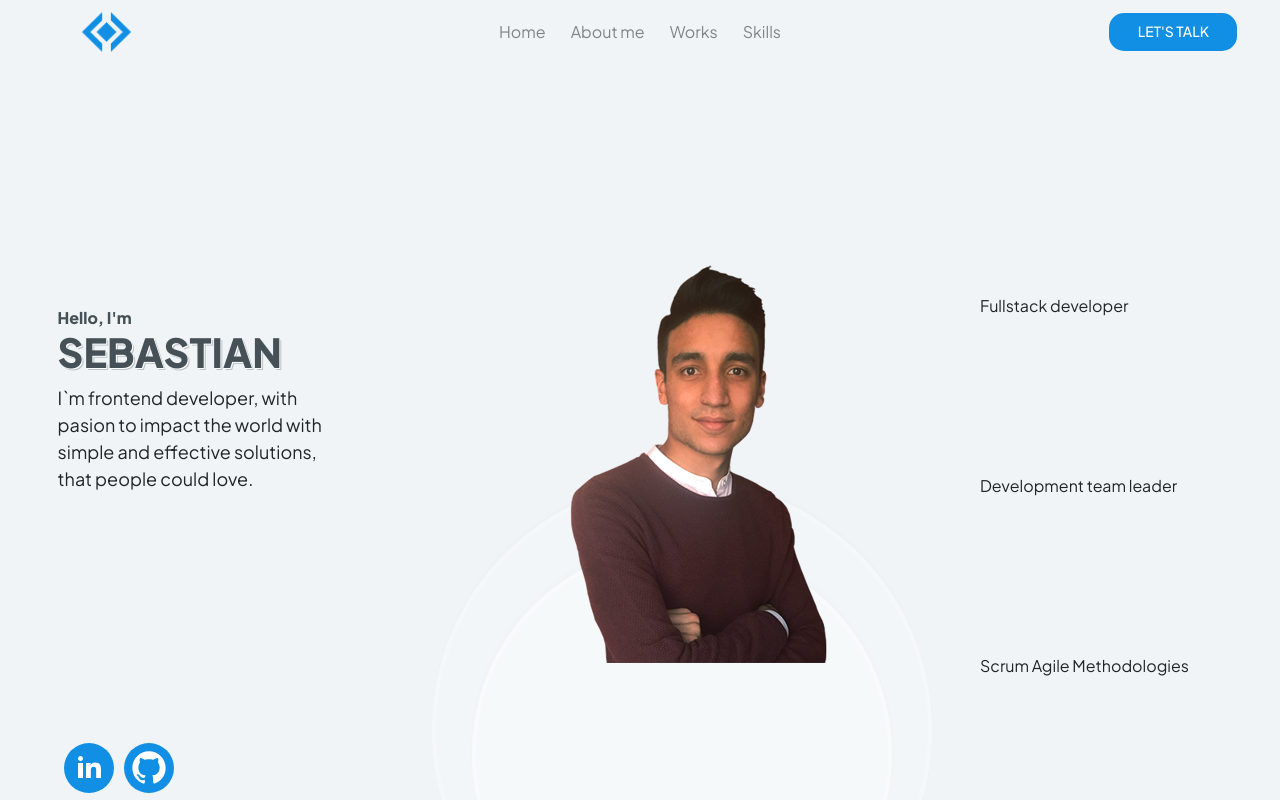
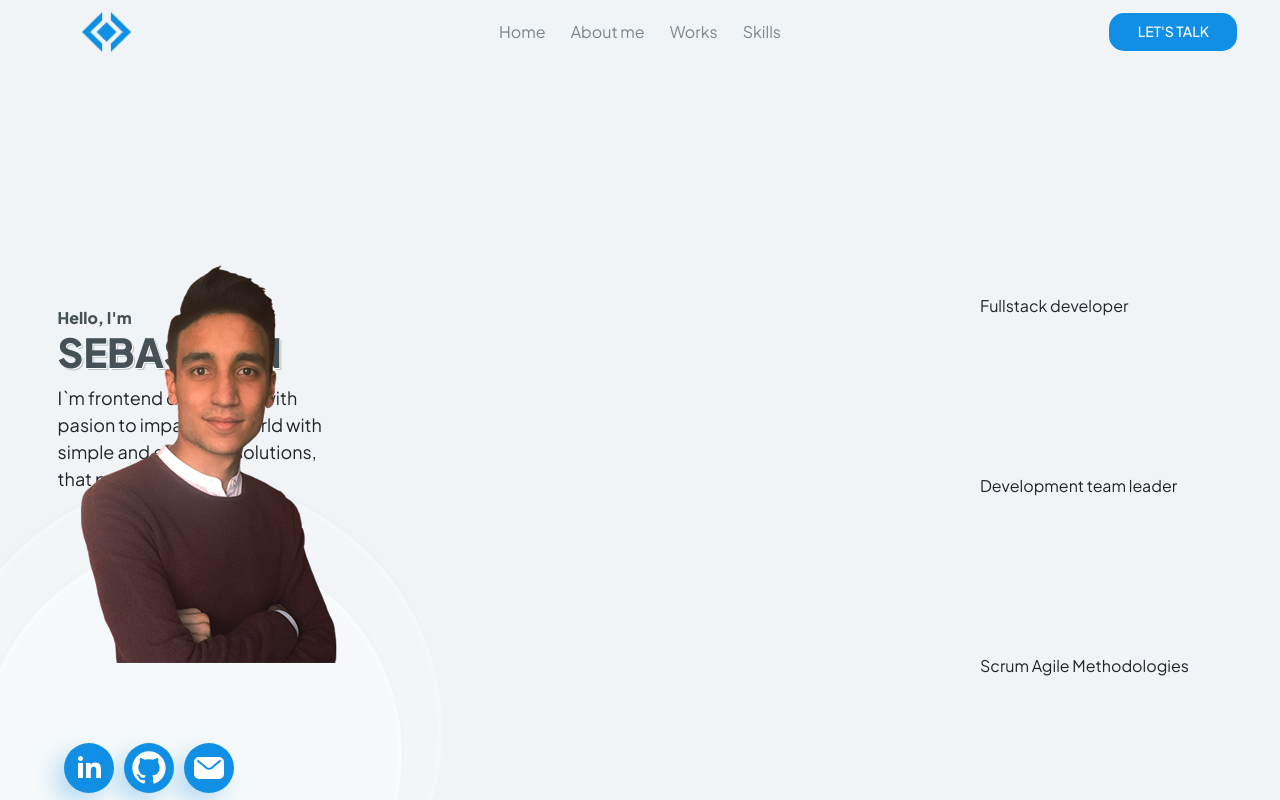
Before and after one commit to sesanchezra/Portfolio, a React (Vite) app: page / in a window 1280 px wide. Built offline with nearby package versions, Linux system fonts and the light colour scheme.

Commit message:
Agregando mail en el footer, y sombra a los botones

```diff
--- a/src/components/Footer/Footer.css
+++ b/src/components/Footer/Footer.css
@@ -16,7 +16,7 @@
     height: 8vh;
     position: fixed;
     bottom: 0;
-    background-color: var(--grey);
+    background-color: transparent;
     z-index: var(--header-index);
     display: flex;
     justify-content: flex-start;
@@ -35,10 +35,19 @@
     display: flex;
     justify-content: center;
     align-items: center;
+    box-shadow: -10px 10px 20px 0px rgb(58, 162, 232,0.3);
 }
 
 .Footer__button > svg{
     fill: white;
+}
+
+.email{
+    fill-rule: evenodd;
+    clip-rule: evenodd;
+    stroke-linejoin: round;
+    stroke-miterlimit: 2;
+    width: 32px;
 }
 
 @media screen and (max-width:562px){
--- a/src/components/Footer/Footer.jsx
+++ b/src/components/Footer/Footer.jsx
@@ -1,7 +1,6 @@
 import React from 'react'
 import './Footer.css'
-import Linkedin from '../../assets/linkedin.svg'
-import Github from '../../assets/github.svg'
+
 import { Link } from 'react-router-dom'
 
 
@@ -10,10 +9,13 @@ const Footer = () => {
     return (
         <div className='Footer'>
             <a  href="https://www.linkedin.com/" target='_blank' className='Footer__button'>
-                <svg xmlns="http://www.w3.org/2000/svg" viewBox="0 0 30 30" width="30px" height="30px"><path d="M9,25H4V10h5V25z M6.501,8C5.118,8,4,6.879,4,5.499S5.12,3,6.501,3C7.879,3,9,4.121,9,5.499C9,6.879,7.879,8,6.501,8z M27,25h-4.807v-7.3c0-1.741-0.033-3.98-2.499-3.98c-2.503,0-2.888,1.896-2.888,3.854V25H12V9.989h4.614v2.051h0.065c0.642-1.18,2.211-2.424,4.551-2.424c4.87,0,5.77,3.109,5.77,7.151C27,16.767,27,25,27,25z" /></svg>
+                <svg  viewBox="0 0 30 30" width="30px" height="30px"><path d="M9,25H4V10h5V25z M6.501,8C5.118,8,4,6.879,4,5.499S5.12,3,6.501,3C7.879,3,9,4.121,9,5.499C9,6.879,7.879,8,6.501,8z M27,25h-4.807v-7.3c0-1.741-0.033-3.98-2.499-3.98c-2.503,0-2.888,1.896-2.888,3.854V25H12V9.989h4.614v2.051h0.065c0.642-1.18,2.211-2.424,4.551-2.424c4.87,0,5.77,3.109,5.77,7.151C27,16.767,27,25,27,25z" /></svg>
             </a>
             <a href='https://github.com/' target='_blank' className='Footer__button'>
-                <svg xmlns="http://www.w3.org/2000/svg" viewBox="0 0 72 72" width="64px" height="64px"><path d="M36,12c13.255,0,24,10.745,24,24c0,10.656-6.948,19.685-16.559,22.818c0.003-0.009,0.007-0.022,0.007-0.022	s-1.62-0.759-1.586-2.114c0.038-1.491,0-4.971,0-6.248c0-2.193-1.388-3.747-1.388-3.747s10.884,0.122,10.884-11.491	c0-4.481-2.342-6.812-2.342-6.812s1.23-4.784-0.426-6.812c-1.856-0.2-5.18,1.774-6.6,2.697c0,0-2.25-0.922-5.991-0.922	c-3.742,0-5.991,0.922-5.991,0.922c-1.419-0.922-4.744-2.897-6.6-2.697c-1.656,2.029-0.426,6.812-0.426,6.812	s-2.342,2.332-2.342,6.812c0,11.613,10.884,11.491,10.884,11.491s-1.097,1.239-1.336,3.061c-0.76,0.258-1.877,0.576-2.78,0.576	c-2.362,0-4.159-2.296-4.817-3.358c-0.649-1.048-1.98-1.927-3.221-1.927c-0.817,0-1.216,0.409-1.216,0.876s1.146,0.793,1.902,1.659	c1.594,1.826,1.565,5.933,7.245,5.933c0.617,0,1.876-0.152,2.823-0.279c-0.006,1.293-0.007,2.657,0.013,3.454	c0.034,1.355-1.586,2.114-1.586,2.114s0.004,0.013,0.007,0.022C18.948,55.685,12,46.656,12,36C12,22.745,22.745,12,36,12z" /></svg>
+                <svg  viewBox="0 0 72 72" width="64px" height="64px"><path d="M36,12c13.255,0,24,10.745,24,24c0,10.656-6.948,19.685-16.559,22.818c0.003-0.009,0.007-0.022,0.007-0.022	s-1.62-0.759-1.586-2.114c0.038-1.491,0-4.971,0-6.248c0-2.193-1.388-3.747-1.388-3.747s10.884,0.122,10.884-11.491	c0-4.481-2.342-6.812-2.342-6.812s1.23-4.784-0.426-6.812c-1.856-0.2-5.18,1.774-6.6,2.697c0,0-2.25-0.922-5.991-0.922	c-3.742,0-5.991,0.922-5.991,0.922c-1.419-0.922-4.744-2.897-6.6-2.697c-1.656,2.029-0.426,6.812-0.426,6.812	s-2.342,2.332-2.342,6.812c0,11.613,10.884,11.491,10.884,11.491s-1.097,1.239-1.336,3.061c-0.76,0.258-1.877,0.576-2.78,0.576	c-2.362,0-4.159-2.296-4.817-3.358c-0.649-1.048-1.98-1.927-3.221-1.927c-0.817,0-1.216,0.409-1.216,0.876s1.146,0.793,1.902,1.659	c1.594,1.826,1.565,5.933,7.245,5.933c0.617,0,1.876-0.152,2.823-0.279c-0.006,1.293-0.007,2.657,0.013,3.454	c0.034,1.355-1.586,2.114-1.586,2.114s0.004,0.013,0.007,0.022C18.948,55.685,12,46.656,12,36C12,22.745,22.745,12,36,12z" /></svg>
+            </a>
+            <a href='mailto:sesanchezra@gmail.com' target='_blank' className='Footer__button'>
+                <svg width="64px" height="64px" viewBox="0 0 32 32" className='email' ><path d="M31,10c0,-1.326 -0.527,-2.598 -1.464,-3.536c-0.938,-0.937 -2.21,-1.464 -3.536,-1.464c-5.322,0 -14.678,0 -20,0c-1.326,-0 -2.598,0.527 -3.536,1.464c-0.937,0.938 -1.464,2.21 -1.464,3.536c0,3.486 0,8.514 0,12c-0,1.326 0.527,2.598 1.464,3.536c0.938,0.937 2.21,1.464 3.536,1.464c5.322,-0 14.678,-0 20,-0c1.326,0 2.598,-0.527 3.536,-1.464c0.937,-0.938 1.464,-2.21 1.464,-3.536c0,-3.486 0,-8.514 0,-12Zm-26.556,-0.221c-0,-0 5.145,4.237 8.372,6.894c1.849,1.523 4.519,1.52 6.365,-0.007c3.237,-2.677 8.413,-6.959 8.413,-6.959c0.425,-0.352 0.485,-0.983 0.133,-1.408c-0.351,-0.425 -0.982,-0.485 -1.408,-0.133c0,-0 -5.176,4.281 -8.412,6.959c-1.108,0.916 -2.71,0.918 -3.82,0.004c0,0 -8.372,-6.894 -8.372,-6.894c-0.426,-0.351 -1.056,-0.29 -1.407,0.136c-0.351,0.426 -0.29,1.057 0.136,1.408Z"/><g id="Icon"/></svg>
             </a>
 
         </div>
--- a/src/components/Header/Header.css
+++ b/src/components/Header/Header.css
@@ -121,6 +121,7 @@
     color: white;
     font-size: 14px;
     font-weight: 500;
+    box-shadow: -10px 10px 20px 0px rgb(58, 162, 232,0.5);
 }
 
 .menu__button__false {
--- a/src/components/Home/Home.css
+++ b/src/components/Home/Home.css
@@ -27,8 +27,9 @@
     align-items: center;
     flex-direction: column;
     /* border: 1px solid green; */
-    margin-top: 20%;
+    margin-top: 30%;
     width: 100%;
+    position: absolute;
 }
 
 .Home__description__header{
```
Also changed, not shown: src/assets/email.svg (added).
